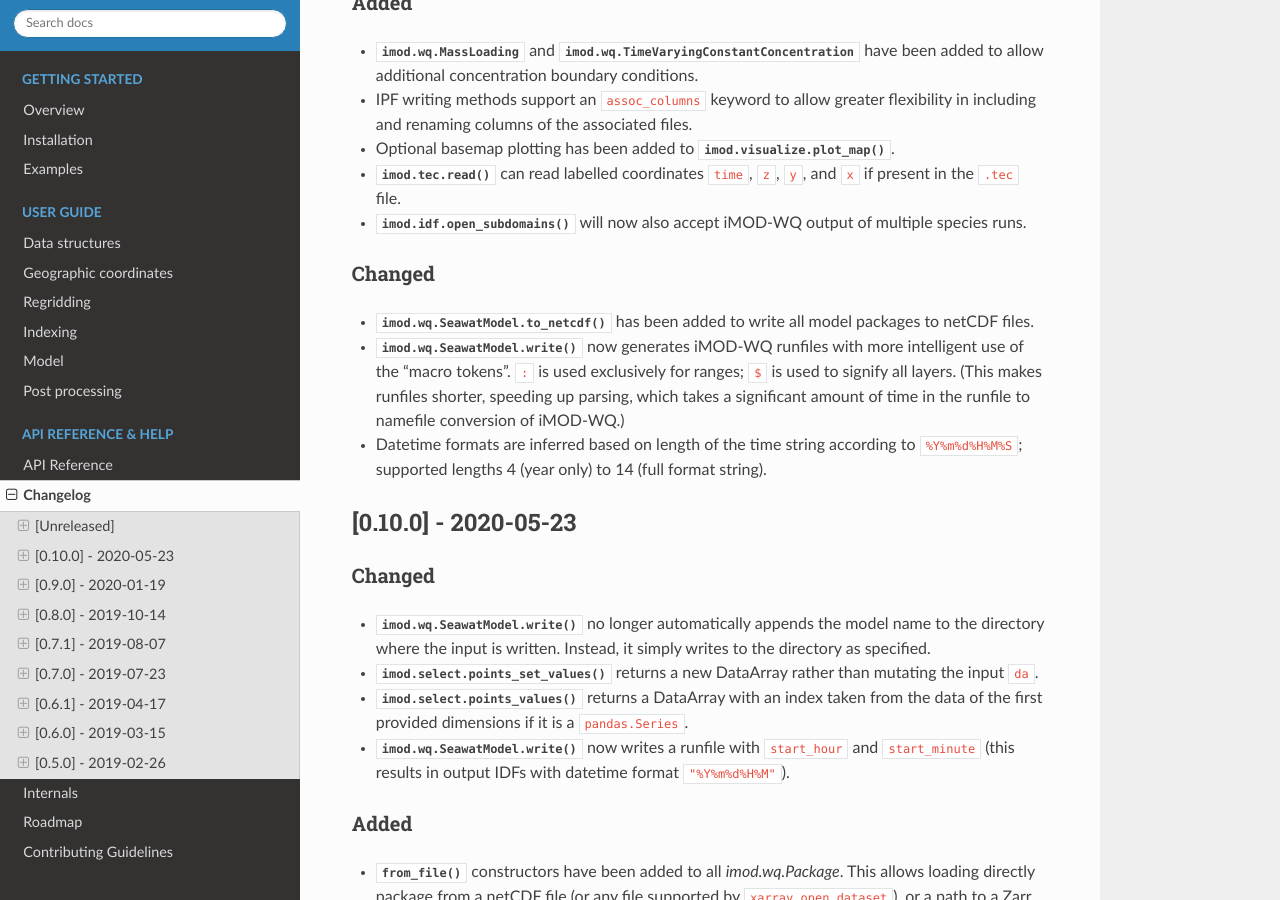
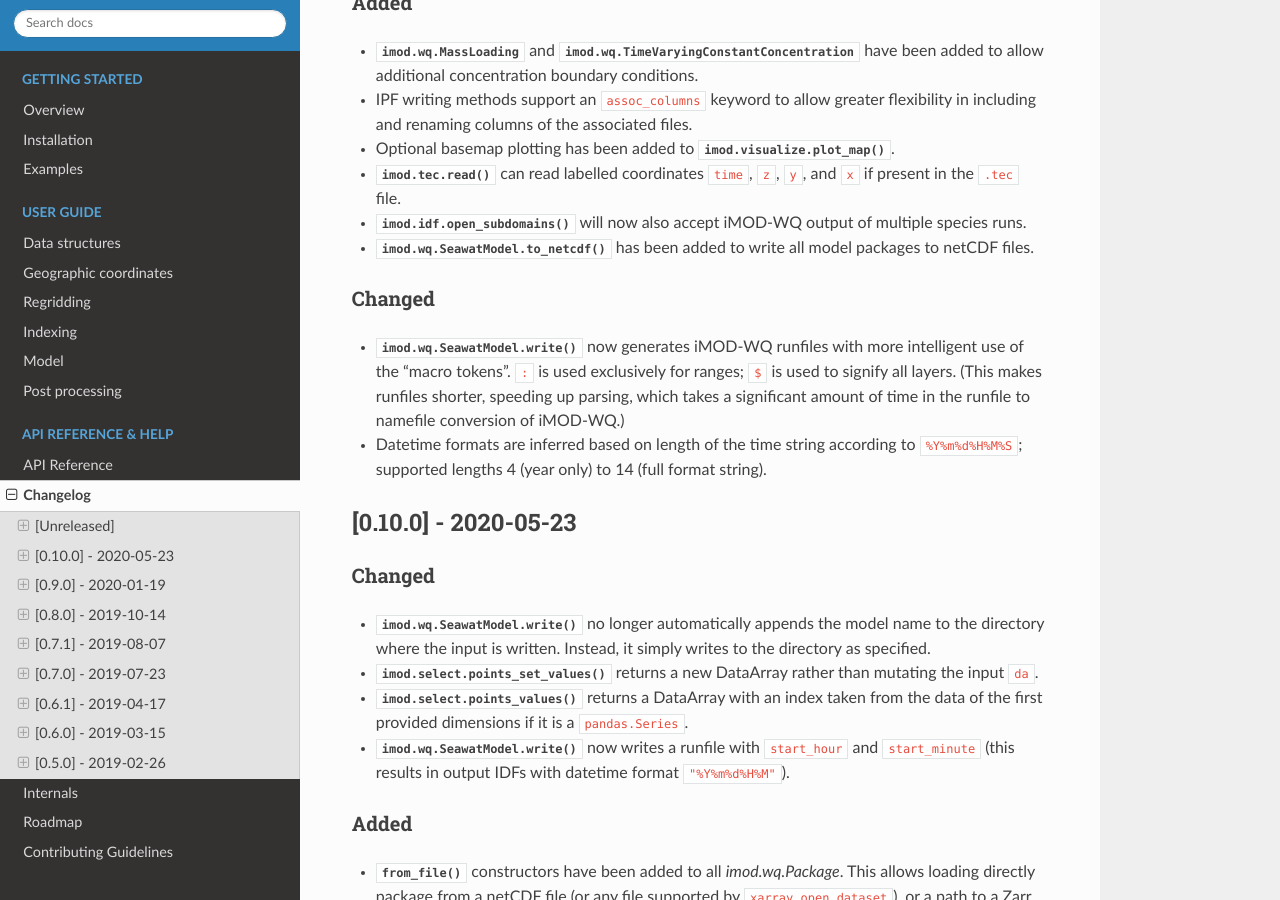
Before and after one commit to Deltares/imod-python, a Sphinx documentation site: the page built from docs/changelog.rst, in a window 1280 px wide and 900 px high, scrolled down 568 px. Built offline with Sphinx 7.4.7 and the Read the Docs theme 2.0.0, drawn with Linux system fonts in a browser that asks for light colours; the version number could not be read and is left out.

```diff
--- a/docs/changelog.rst
+++ b/docs/changelog.rst
@@ -33,11 +33,11 @@ Added
    and ``x`` if present in the ``.tec`` file.
 -  :meth:`imod.idf.open_subdomains` will now also accept iMOD-WQ output of
    multiple species runs.
+-  :meth:`imod.wq.SeawatModel.to_netcdf()` has been added to write all model
+   packages to netCDF files.
 
 Changed
 ~~~~~~~
--  :meth:`imod.wq.SeawatModel.to_netcdf()` has been added to write all model
-   packages to netCDF files.
 -  :meth:`imod.wq.SeawatModel.write()` now generates iMOD-WQ runfiles with
    more intelligent use of the "macro tokens". ``:`` is used exclusively for
    ranges; ``$`` is used to signify all layers. (This makes runfiles shorter,
```
